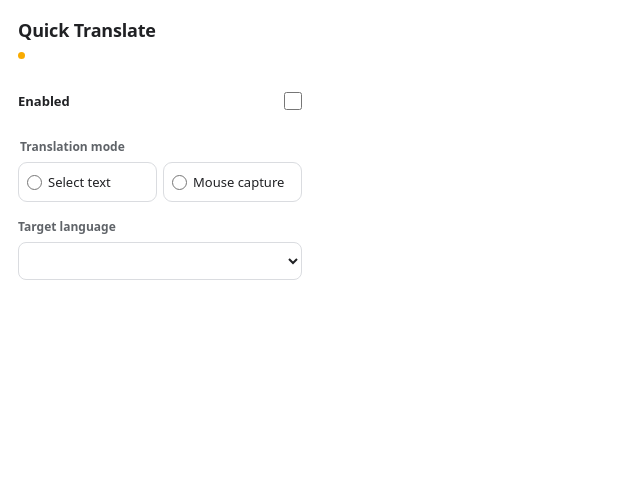
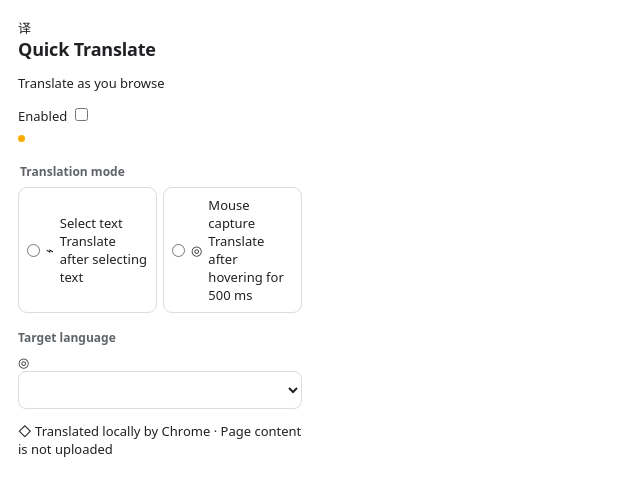
Before and after one commit to BrightKing95/google_lang_trans, a website with bundled scripts: page src/popup/index.html in a window 1280 px wide. Shown: the whole page, without its empty margins (0-640 px from the left). Built offline with nearby package versions, Linux system fonts and the light colour scheme.

Commit message:
feat: restructure localized popup

```diff
--- a/src/popup/index.html
+++ b/src/popup/index.html
@@ -8,36 +8,68 @@
   </head>
   <body>
     <main id="app">
-      <header>
+      <header class="hero">
+        <div class="hero-row">
+          <div class="brand">
+            <span class="brand-mark" aria-hidden="true">译</span>
             <div>
               <h1 data-i18n="extensionName">Quick Translate</h1>
+              <p class="tagline" data-i18n="extensionTagline">Translate as you browse</p>
+            </div>
+          </div>
+          <label class="enabled-switch" for="enabled">
+            <span class="sr-only" data-i18n="enabled">Enabled</span>
+            <input id="enabled" type="checkbox">
+            <span class="switch-track" aria-hidden="true"></span>
+          </label>
+        </div>
         <p id="status" role="status" data-state="preparing"></p>
-        </div>
       </header>
 
-      <label class="switch-row" for="enabled">
-        <span data-i18n="enabled">Enabled</span>
-        <input id="enabled" type="checkbox">
-      </label>
-
+      <section class="settings">
         <fieldset>
           <legend data-i18n="modeLabel">Translation mode</legend>
           <div class="mode-options">
-          <label>
-            <input type="radio" name="mode" value="selection">
-            <span data-i18n="modeSelection">Select text</span>
+            <label class="mode-option" for="mode-selection">
+              <input id="mode-selection" type="radio" name="mode" value="selection"
+                aria-labelledby="mode-selection-label"
+                aria-describedby="mode-selection-description">
+              <span class="mode-icon" aria-hidden="true">⌁</span>
+              <span class="mode-copy">
+                <span id="mode-selection-label" class="mode-title"
+                  data-i18n="modeSelection">Select text</span>
+                <span id="mode-selection-description" class="mode-description"
+                  data-i18n="modeSelectionDescription">Translate after selecting text</span>
+              </span>
             </label>
-          <label>
-            <input type="radio" name="mode" value="hover">
-            <span data-i18n="modeHover">Mouse capture</span>
+            <label class="mode-option" for="mode-hover">
+              <input id="mode-hover" type="radio" name="mode" value="hover"
+                aria-labelledby="mode-hover-label"
+                aria-describedby="mode-hover-description">
+              <span class="mode-icon" aria-hidden="true">◎</span>
+              <span class="mode-copy">
+                <span id="mode-hover-label" class="mode-title"
+                  data-i18n="modeHover">Mouse capture</span>
+                <span id="mode-hover-description" class="mode-description"
+                  data-i18n="modeHoverDescription">Translate after hovering for 500 ms</span>
+              </span>
             </label>
           </div>
         </fieldset>
 
         <div class="target-field">
           <label for="target-language" data-i18n="targetLanguage">Target language</label>
+          <div class="select-shell">
+            <span class="language-icon" aria-hidden="true">◎</span>
             <select id="target-language"></select>
           </div>
+        </div>
+
+        <p class="privacy-note">
+          <span aria-hidden="true">◇</span>
+          <span data-i18n="privacyNotice">Translated locally by Chrome · Page content is not uploaded</span>
+        </p>
+      </section>
     </main>
     <script src="popup.js"></script>
   </body>
--- a/src/shared/i18n.ts
+++ b/src/shared/i18n.ts
@@ -3,6 +3,10 @@ import type { SupportedLanguage } from './languages';
 export const MESSAGE_KEYS = [
   'extensionName',
   'extensionDescription',
+  'extensionTagline',
+  'modeSelectionDescription',
+  'modeHoverDescription',
+  'privacyNotice',
   'enabled',
   'modeLabel',
   'modeSelection',
```
Also changed, not shown: src/_locales/en/messages.json (+12 -0 lines), src/_locales/zh_CN/messages.json (+12 -0 lines), tests/popup/popup.test.ts (+19 -1 lines), tests/shared/i18n.test.ts (+21 -0 lines). Lines whose indentation alone changed are shown as unchanged.
